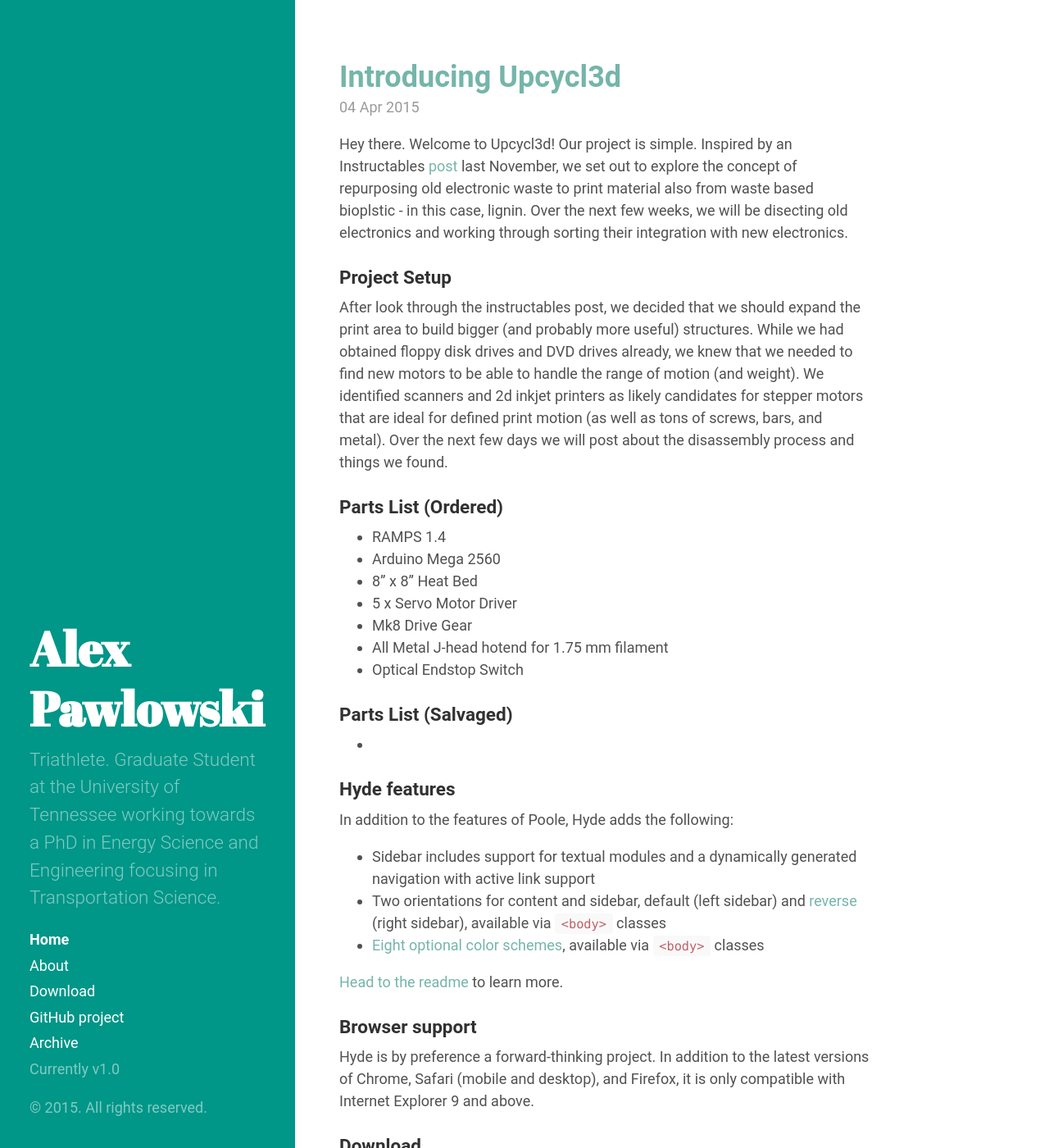
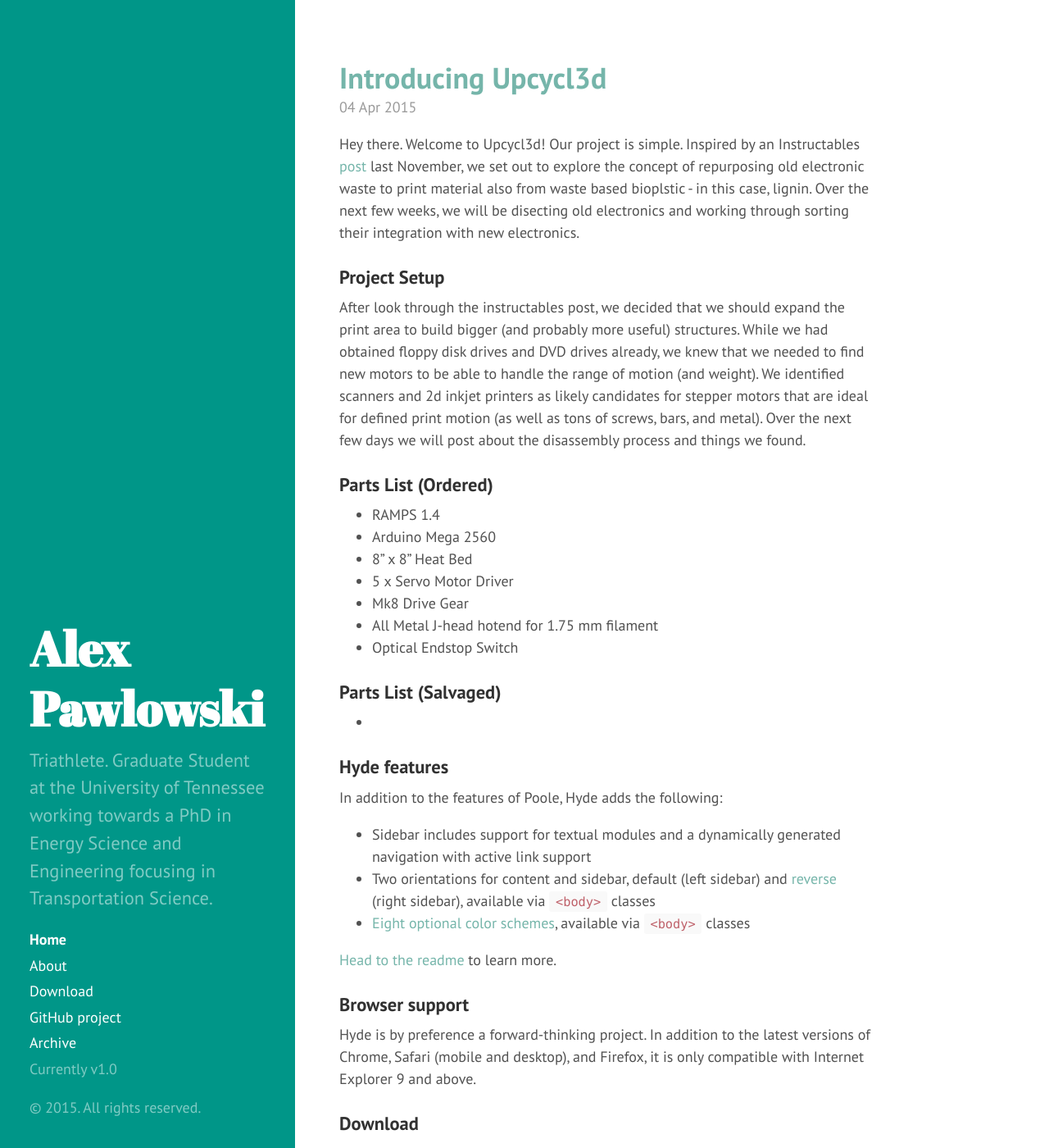
Before and after one commit to alexpawlowski/alexpawlowski.github.io, a Jekyll site: the page built from index.html, in a window 1280 px wide and 1400 px high. Shown: the whole window at 82% size. Built offline with Jekyll 4.4.1, drawn with Linux system fonts in a browser that asks for light colours; Markdown is read by kramdown in place of the engine named in the settings; the list of posts is cut into pages by our own code.

Commit message:
Update hyde.css

```diff
--- a/public/css/hyde.css
+++ b/public/css/hyde.css
@@ -32,7 +32,7 @@
  */
 
 html {
-  font-family: "Roboto", Helvetica, Arial, sans-serif;
+  font-family: "PT Sans", Helvetica, Arial, sans-serif;
 }
 @media (min-width: 48em) {
   html {
```
